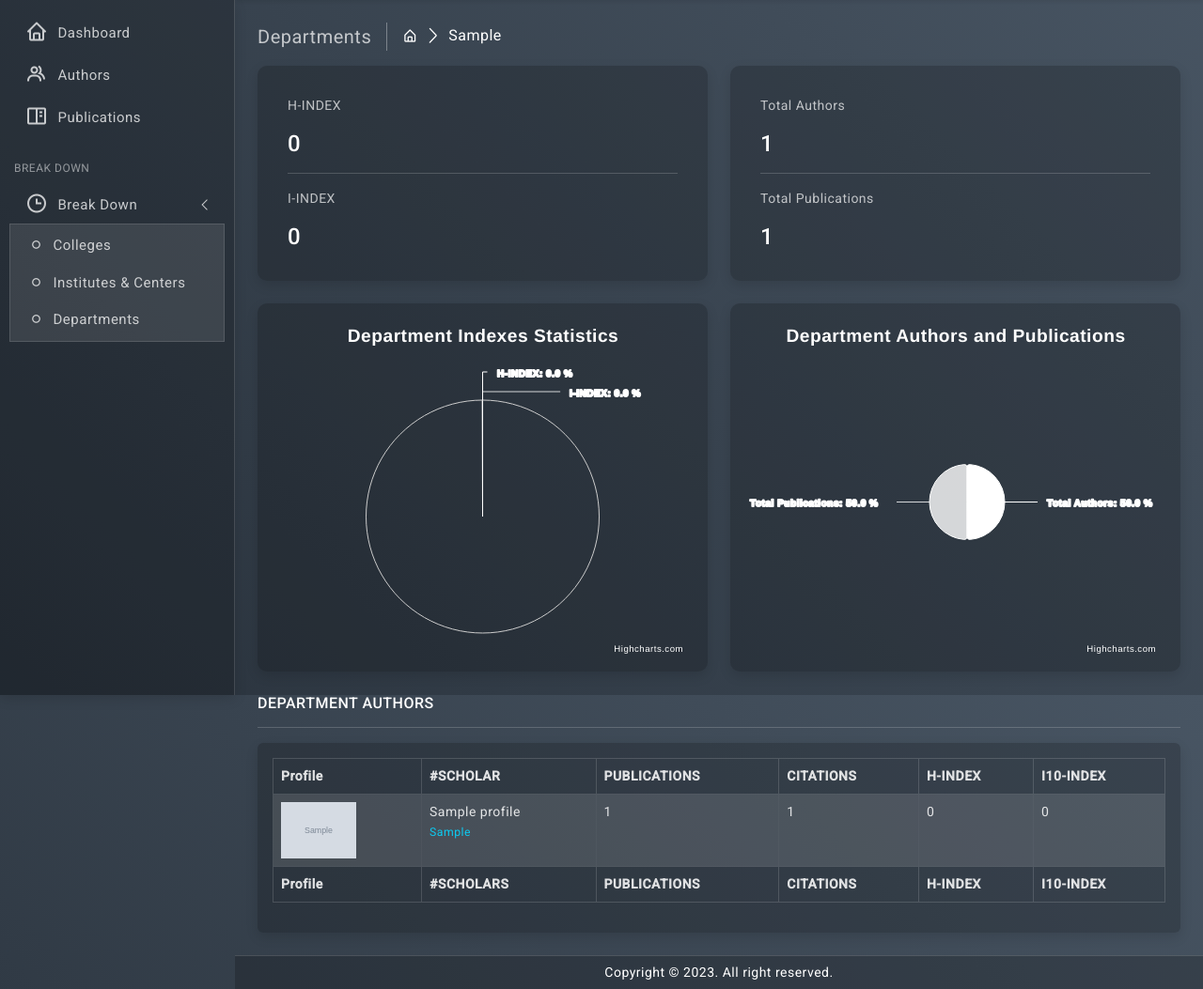
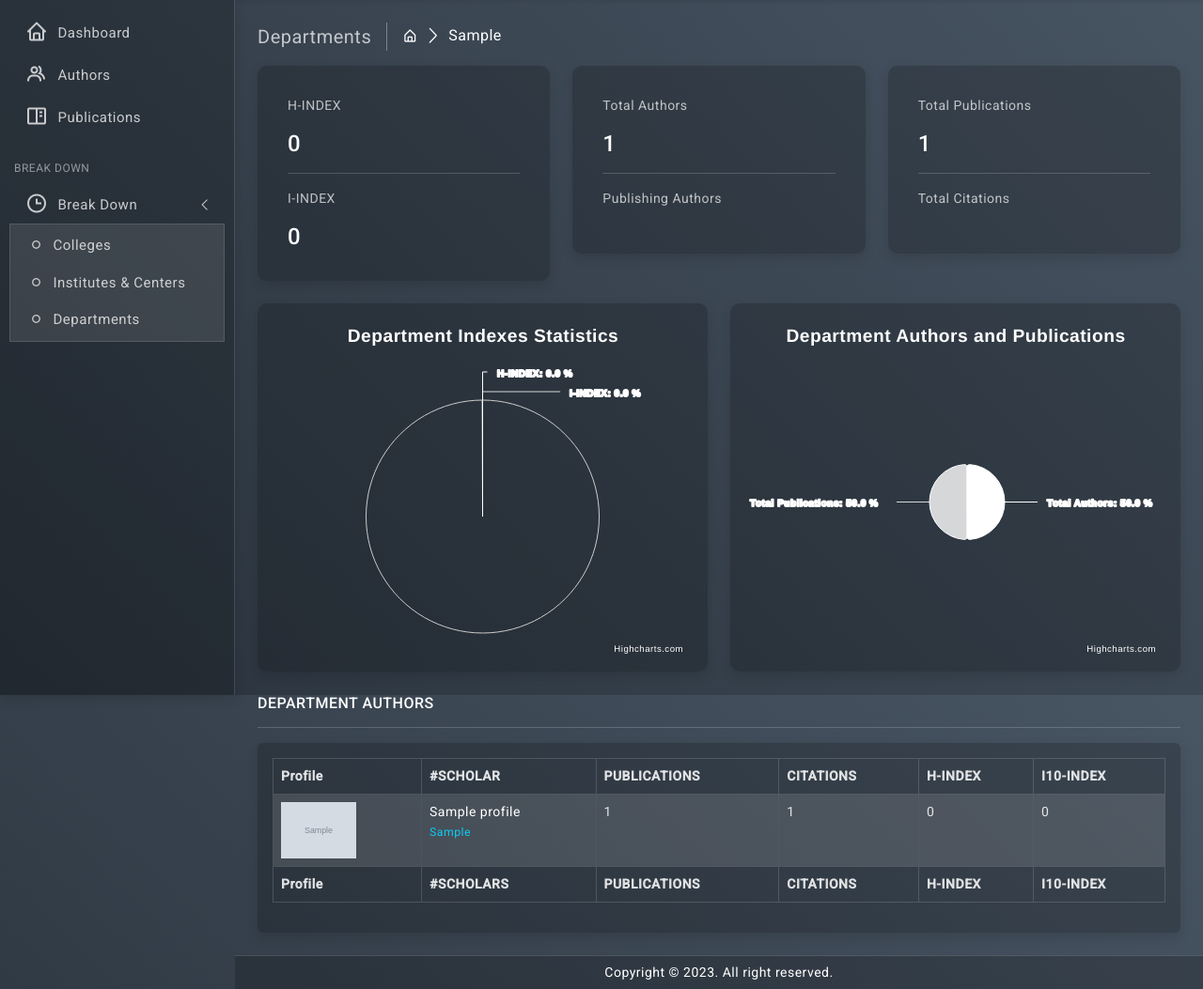
Before and after one commit to DevPrinceK/UG-Scholar, a Django app: a page that uses ug_scholar/dashboard/templates/pages/department-details.html in a window 1280 px wide. Shown: the part 60-1113 px from the top of the page at 94% size. Run offline with Django 4.2, Linux system fonts and the light colour scheme; tables that the repository leaves empty hold one stand-in row (values such as "Sample post"); grey boxes marked "Sample" are stand-in pictures; some libraries are stand-ins or nearby versions.

Commit message:
Update department-details.html

```diff
--- a/ug_scholar/dashboard/templates/pages/department-details.html
+++ b/ug_scholar/dashboard/templates/pages/department-details.html
@@ -18,9 +18,9 @@
             </div>
         </div>
         <!--end breadcrumb-->
-        <!-- colleges charts section -->
+       <!-- departments charts section -->
        <div class="row">
-            <div class="col-12 col-lg-6">
+        <div class="col-12 col-lg-4">
             <div class="card radius-10">
                 <div class="card-body">
                   <div class="p-3">
@@ -33,15 +33,28 @@
                 </div>
             </div>
         </div>
-            <div class="col-12 col-lg-6">
+        <div class="col-12 col-lg-4">
           <div class="card radius-10">
               <div class="card-body">
                 <div class="p-3">
                     <p>Total Authors</p>
-                        <h4 class="mb-0 mt-0">{{department_total_authors}}</h4>
+                    <h4 class="mb-0 mt-0">{{department_total_authors|intcomma}}</h4>
                     <hr>
+                    <p>Publishing Authors</p>
+                    <h4 class="mb-0 mt-0">{{department_publishing_authors|intcomma}}</h4>
+                  </div>
+                </div>
+          </div>
+      </div>
+        <div class="col-12 col-lg-4">
+          <div class="card radius-10">
+              <div class="card-body">
+                <div class="p-3">
                     <p>Total Publications</p>
-                        <h4 class="mb-0 mt-0">{{department_total_publications}}</h4>
+                    <h4 class="mb-0 mt-0">{{department_total_publications|intcomma}}</h4>
+                    <hr>
+                    <p>Total Citations</p>
+                    <h4 class="mb-0 mt-0">{{department_total_citations|intcomma}}</h4>
                   </div>
                 </div>
           </div>
@@ -86,7 +99,11 @@
                                     {% for info in authors %}
                                     <tr>
                                         <td> <img src=" {% if info.thumbnail %} {{info.thumbnail}} {% else %} https://scholar.google.com/citations/images/avatar_scholar_128.png {% endif %} " style="height: 60px; width:auto;"></td>
-                                        <td>{{info.name }} <br/><small class="text-info">{{info.rank}}</small> </td>
+                                        <td>
+                                            <a href="https://scholar.google.com/citations?hl=en&user={{info.scholar_id}}" target="_blank">
+                                            {{info.name}} <br> <small class="text-info">{{info.rank}}</small>
+                                            </a>
+                                        </td>
                                         <td>{{info.get_author_publications|intcomma }}</td>
                                         <td>{{info.get_author_citations|intcomma }}</td>
                                         <td>{{info.get_author_hindex|intcomma }}</td>
```
Lines whose indentation alone changed are shown as unchanged.
